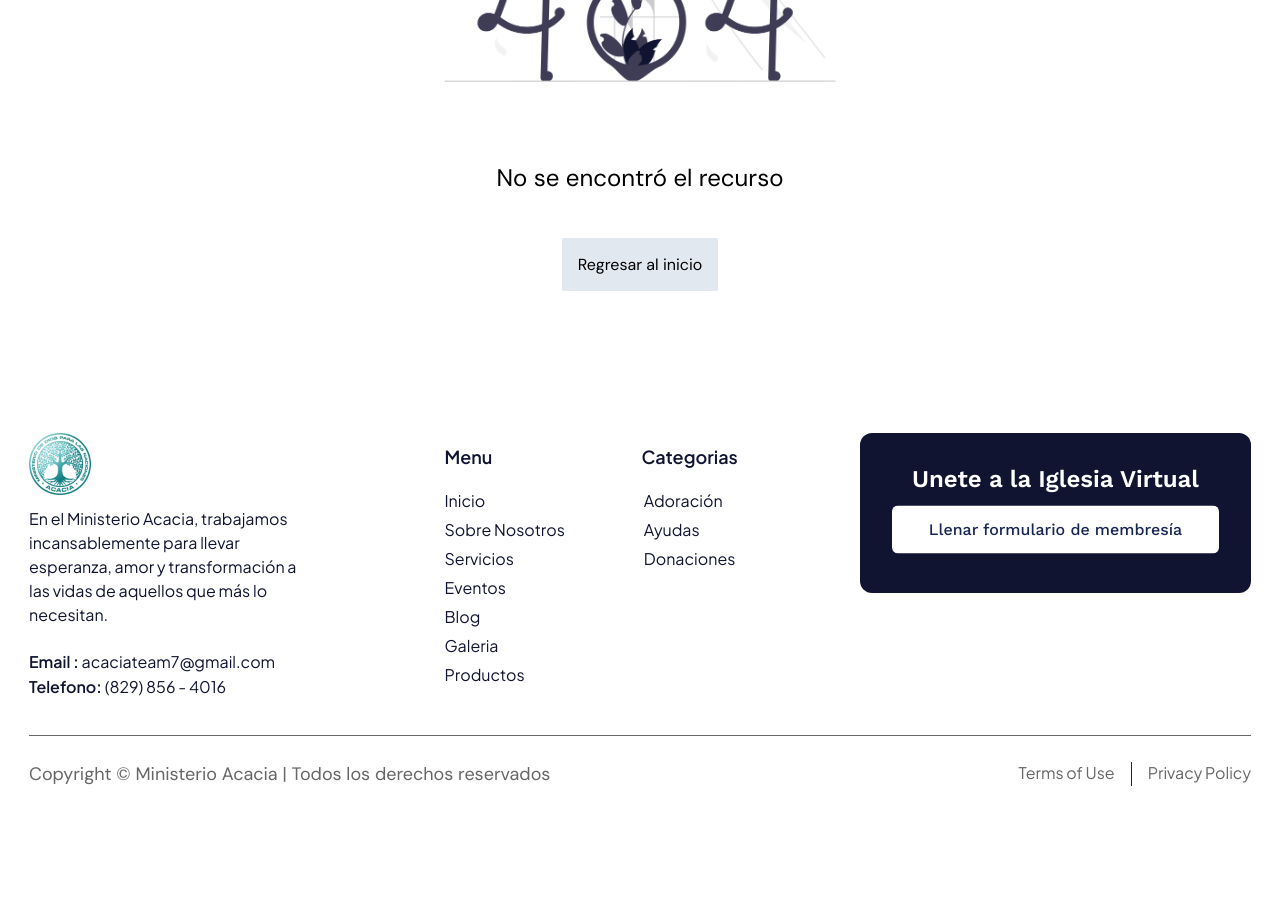
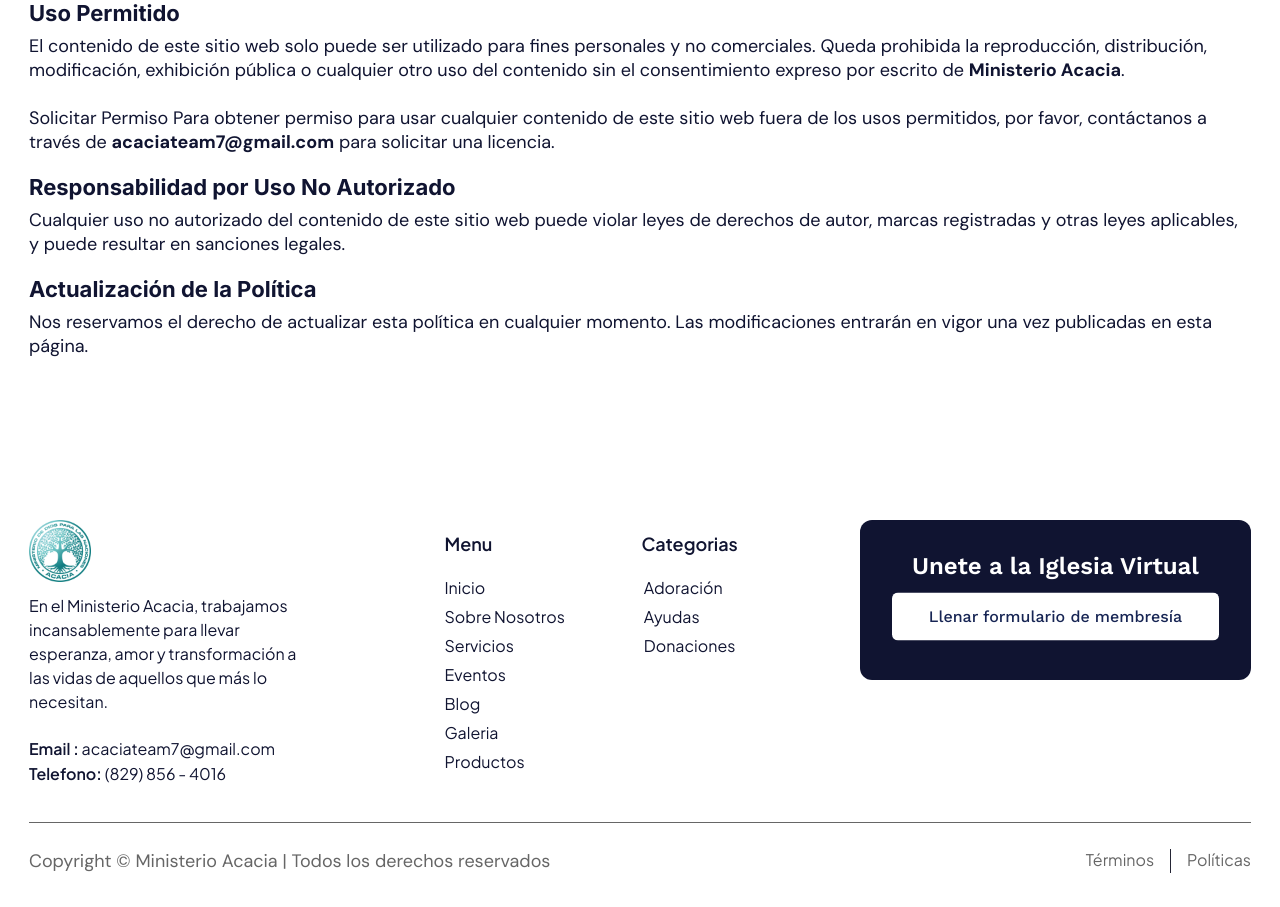
Before and after one commit to emmacamp/ministerio-acacia, a Next.js app: page /politicas-de-autor in a window 1280 px wide. Before the commit this address had no page. Shown: the part 300-1207 px from the top of the page. Before the commit the page ends 1120 px from the top, so only its background shows below. Built offline with nearby package versions, Linux system fonts and the light colour scheme.

Commit message:
privacy policy

```diff
--- /dev/null
+++ b/src/app/politicas-de-autor/page.tsx
@@ -0,0 +1,49 @@
+import { Heading, Text } from '@/components';
+
+export default function PoliticasDeAutor() {
+  return (
+    <div className='container-xs py-5 mx-auto'>
+      <Heading color='dark' size='heading6' className='mb-2'>
+        Politicas de Autor
+      </Heading>
+      <Text>
+        <Heading color='dark' size='headinglg' className='mt-5 mb-2'>
+          Propiedad del Contenido
+        </Heading>
+        Todo el contenido, incluyendo textos, imágenes, gráficos, logotipos, videos y otros
+        materiales en este sitio web, está protegido por derechos de autor y es propiedad exclusiva
+        de <span className='font-semibold'>Ministerio Acacia</span> o de sus respectivos titulares
+        de derechos.
+        <Heading color='dark' size='headinglg' className='mt-5 mb-2'>
+          Uso Permitido
+        </Heading>
+        El contenido de este sitio web solo puede ser utilizado para fines personales y no
+        comerciales. Queda prohibida la reproducción, distribución, modificación, exhibición pública
+        o cualquier otro uso del contenido sin el consentimiento expreso por escrito de{' '}
+        <span className='font-semibold'>Ministerio Acacia</span>.
+        <br />
+        <br />
+        Solicitar Permiso Para obtener permiso para usar cualquier contenido de este sitio web fuera
+        de los usos permitidos, por favor, contáctanos a través de{' '}
+        <a
+          href='mailto:acaciateam7@gmail.com'
+          className='inline-block font-semibold hover:underline'
+        >
+          acaciateam7@gmail.com
+        </a>{' '}
+        para solicitar una licencia.
+        <Heading color='dark' size='headinglg' className='mt-5 mb-2'>
+          Responsabilidad por Uso No Autorizado
+        </Heading>
+        Cualquier uso no autorizado del contenido de este sitio web puede violar leyes de derechos
+        de autor, marcas registradas y otras leyes aplicables, y puede resultar en sanciones
+        legales.
+        <Heading color='dark' size='headinglg' className='mt-5 mb-2'>
+          Actualización de la Política
+        </Heading>
+        Nos reservamos el derecho de actualizar esta política en cualquier momento. Las
+        modificaciones entrarán en vigor una vez publicadas en esta página.
+      </Text>
+    </div>
+  );
+}
--- a/src/components/Footer/index.tsx
+++ b/src/components/Footer/index.tsx
@@ -253,23 +253,23 @@
                   Copyright © Ministerio Acacia | Todos los derechos reservados{' '}
                 </Text>
                 <div className='flex gap-4'>
-                  <Link href='#'>
+                  <Link href='/politicas-de-autor'>
                     <Text
                       size='textxs'
                       as='p'
                       className='!font-plusjakartasans !text-[16px] !text-gray-700'
                     >
-                      Terms of Use
+                      Términos
                     </Text>
                   </Link>
                   <div className='h-[24px] w-px bg-blue_gray-900' />
-                  <Link href='#'>
+                  <Link href='/politicas-de-autor'>
                     <Text
                       size='textxs'
                       as='p'
                       className='!font-plusjakartasans !text-[16px] !text-gray-700'
                     >
-                      Privacy Policy
+                      Políticas
                     </Text>
                   </Link>
                 </div>
```
